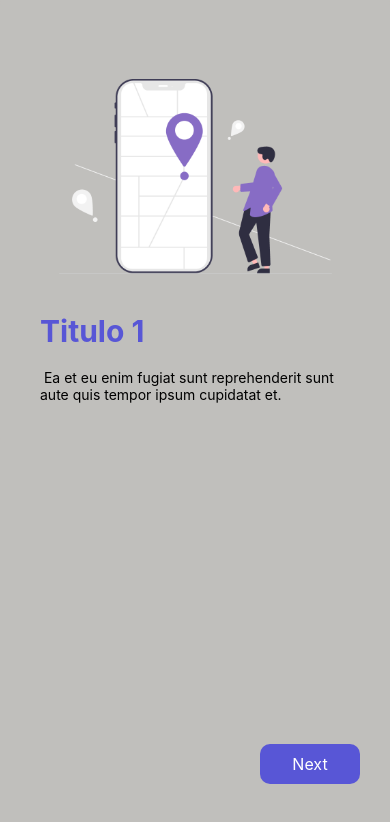
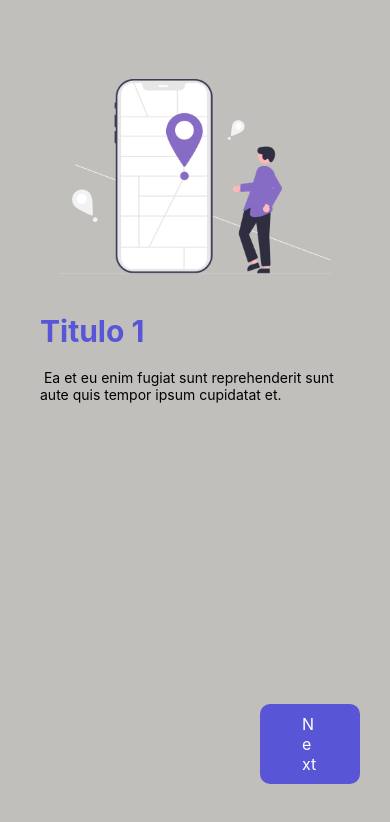
Before and after one commit to yerytech/menu-app, a React Native app: screen /SlidesScreen in a window 390 px wide. Shown: the top 822 px of the page. Built offline with nearby package versions, Linux system fonts and the light colour scheme.

Commit message:
feat: enhance theme integration by utilizing ThemeContext in App and UI components; adjust button and switch styles for consistency

```diff
--- a/src/App.tsx
+++ b/src/App.tsx
@@ -1,5 +1,9 @@
-import React, { PropsWithChildren } from "react";
-import { DarkTheme, NavigationContainer } from "@react-navigation/native";
+import React, { PropsWithChildren, useContext } from "react";
+import {
+  DarkTheme,
+  DefaultTheme,
+  NavigationContainer,
+} from "@react-navigation/native";
 import { Navigator } from "./presentation/navigator/Navigator";
 import {
   ThemeContext,
@@ -7,8 +11,14 @@ import {
 } from "./presentation/context/ThemeContext";
 
 const AppNavigation = ({ children }: PropsWithChildren) => {
+  const { currentTheme } = useContext(ThemeContext);
+
   return (
-    <NavigationContainer theme={DarkTheme}>{children}</NavigationContainer>
+    <NavigationContainer
+      theme={currentTheme === "dark" ? DarkTheme : DefaultTheme}
+    >
+      {children}
+    </NavigationContainer>
   );
 };
 
--- a/src/presentation/components/ui/Button.tsx
+++ b/src/presentation/components/ui/Button.tsx
@@ -26,8 +26,10 @@ export const Button = ({ text, style, onPress }: Props) => {
       <Text
         style={[
           globalStyles.btnPrimaryText,
+
           {
             color: colors.buttonTextColor,
+            width: "20%",
           },
         ]}
       >
--- a/src/presentation/components/ui/CustomSwitch.tsx
+++ b/src/presentation/components/ui/CustomSwitch.tsx
@@ -12,7 +12,7 @@ export const CustomSwich = ({ isOn, text, onChange }: Props) => {
   const { colors } = useContext(ThemeContext);
   return (
     <View style={style.SwitchRow}>
-      {text && <Text style={{ width: "40%", color: colors.text }}>{text}</Text>}
+      {text && <Text style={{ width: "30%", color: colors.text }}>{text}</Text>}
       <Switch
         thumbColor={Platform.OS === "android" ? colors.primary : ""}
         ios_backgroundColor="#3e3e3e"
--- a/src/presentation/context/ThemeContext.tsx
+++ b/src/presentation/context/ThemeContext.tsx
@@ -1,4 +1,4 @@
-import { Children, createContext, PropsWithChildren, useState } from "react";
+import { createContext, PropsWithChildren, useState } from "react";
 import { darkColors, lightColors, ThemeColors } from "../../config/theme/theme";
 
 type ThemeColor = "ligth" | "dark";
@@ -13,6 +13,8 @@ export const ThemeContext = createContext({} as ThemeContextProps);
 
 export const ThemeProvider = ({ children }: PropsWithChildren) => {
   const [currentTheme, setCurrentTheme] = useState<ThemeColor>("ligth");
+  const isDark = currentTheme === "dark";
+  const colors = isDark ? darkColors : lightColors;
   const setTheme = (theme: ThemeColor) => {
     setCurrentTheme(theme);
   };
@@ -21,7 +23,7 @@ export const ThemeProvider = ({ children }: PropsWithChildren) => {
       value={{
         currentTheme: currentTheme,
         colors: currentTheme === "ligth" ? lightColors : darkColors,
-        setTheme: setTheme,
+        setTheme,
       }}
     >
       {children}
```
